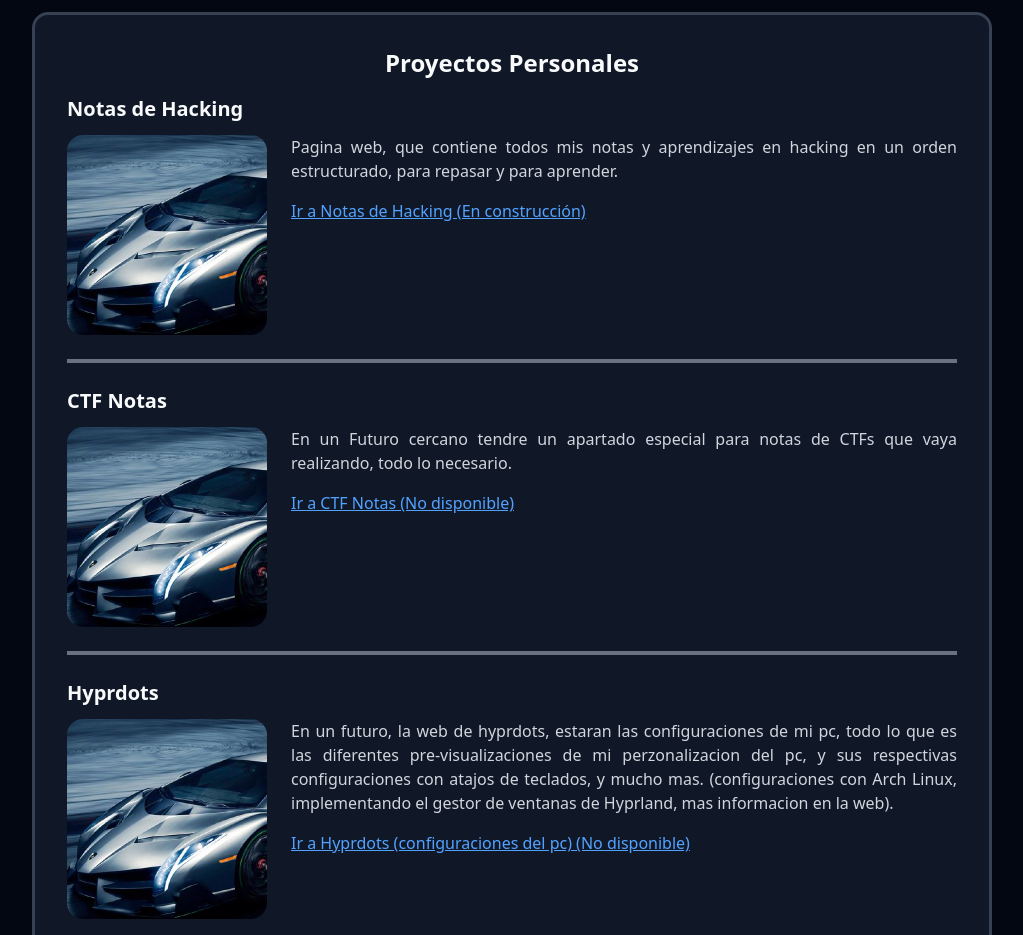
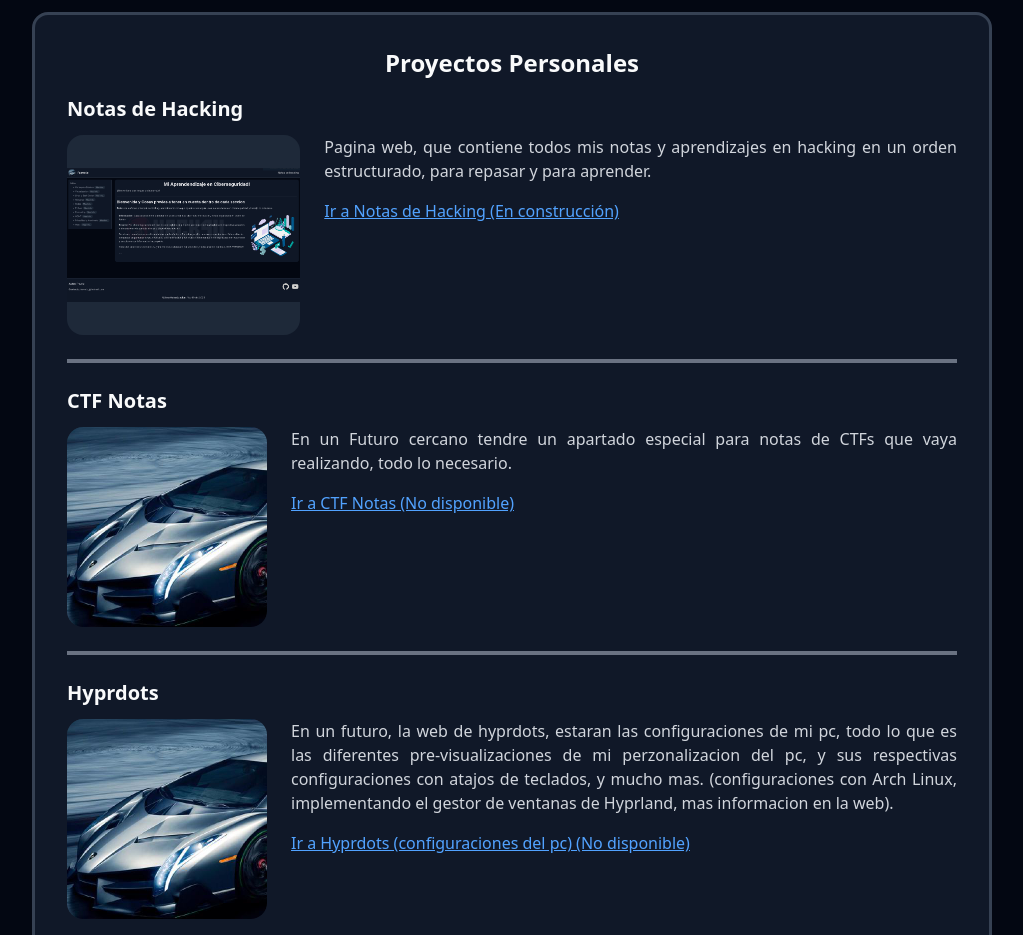
Before and after one commit to FraVelz/WEB-Fravelz, a React (Vite) app: page / in a window 1280 px wide. Shown: the part 800-1735 px from the top of the page, without its empty margins (128-1151 px from the left). Built offline with nearby package versions, Linux system fonts and the light colour scheme.

Commit message:
Actualización: 0.0.3

```diff
--- a/output.css
+++ b/output.css
@@ -406,9 +406,6 @@
   .pt-2 {
     padding-top: calc(var(--spacing) * 2);
   }
-  .pb-3 {
-    padding-bottom: calc(var(--spacing) * 3);
-  }
   .pb-4 {
     padding-bottom: calc(var(--spacing) * 4);
   }
--- a/src/App.jsx
+++ b/src/App.jsx
@@ -121,7 +121,7 @@ function App() {
             <Seccion
             titulo="Notas de Hacking"
             enlace="https://fravelz.github.io/WEB-Notas-de-Hacking/"
-            imagen= {`./logo-fravelz.jpg`}
+            imagen= {`./web-notas-hacking.png`}
             alt="Imagen Notas de Hacking"
             textoEnlace="Ir a Notas de Hacking (En construcción)"
             >Pagina web, que contiene todos mis notas y aprendizajes en hacking en un orden estructurado, para repasar y para aprender.</Seccion>
```
Also changed, not shown: public/web-notas-hacking.png (added).
